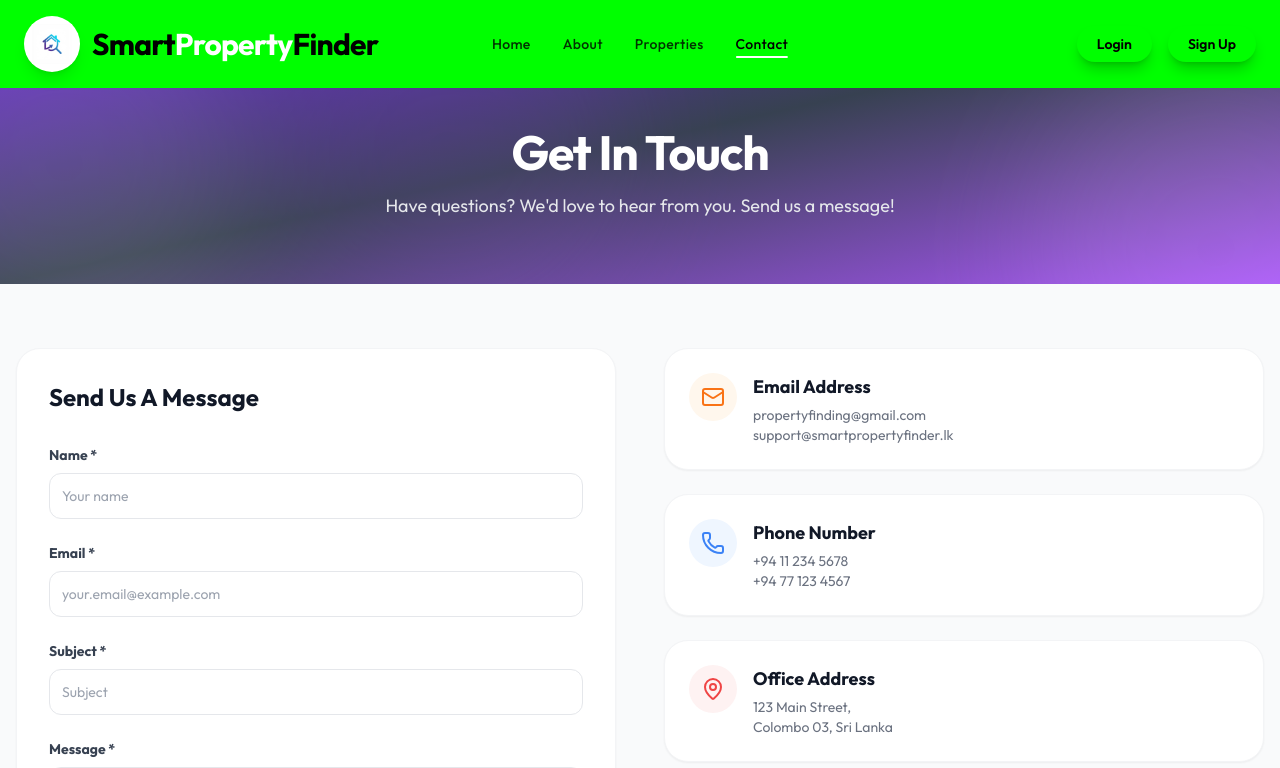
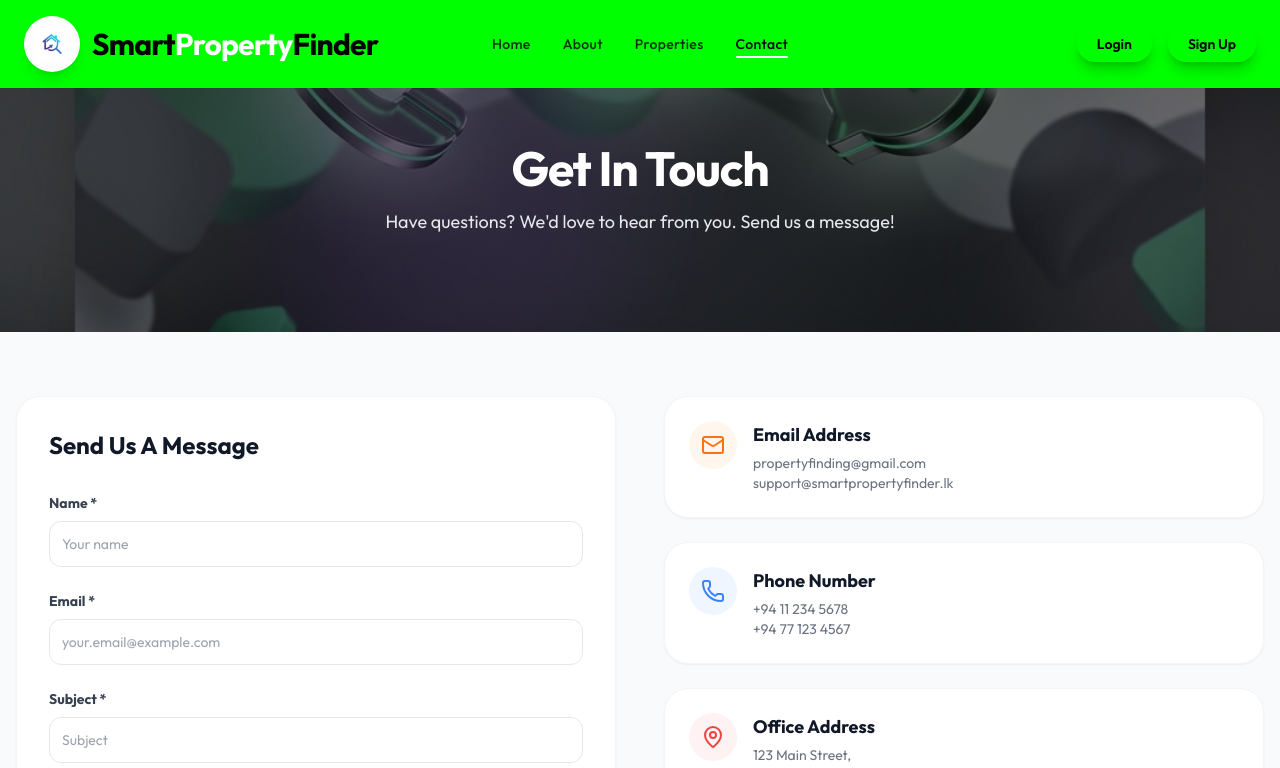
Before and after one commit to HashanHirantha/GP_one_year_project, a React (Vite) app: page /contact in a window 1280 px wide. Shown: the top 768 px of the page. Built offline with nearby package versions, Linux system fonts and the light colour scheme; the HTML template or start-up script is replaced by a standard one; a web font is replaced by a local one.

Commit message:
add contact page header image

```diff
--- a/src/pages/public/Contact.jsx
+++ b/src/pages/public/Contact.jsx
@@ -3,6 +3,7 @@ import { motion } from 'framer-motion';
 import Navbar from '../../components/common/Navbar';
 import Footer from '../../components/common/Footer';
 import { Mail, Phone, MapPin, Clock } from 'lucide-react';
+import contactHeader from '../../assets/images/contact/contact_header.png';
 
 const Contact = () => {
   return (
@@ -10,7 +11,8 @@ const Contact = () => {
       <Navbar />
 
       {/* Header Section */}
-      <div className="relative bg-gradient-to-br from-primary via-gray-700 to-secondary text-white pt-32 pb-16 text-center px-4 overflow-hidden">
+      <div className="relative pt-36 pb-24 text-center px-4 overflow-hidden bg-cover bg-center" style={{ backgroundImage: `url(${contactHeader})` }}>
+        <div className="absolute inset-0 bg-black/60 z-0"></div>
         {/* Background Decorative Elements */}
         <div className="absolute top-0 left-0 w-full h-full overflow-hidden opacity-10 pointer-events-none">
           <div className="absolute top-[-10%] left-[-10%] w-96 h-96 bg-white rounded-full mix-blend-overlay filter blur-3xl animate-blob"></div>
```
Also changed, not shown: src/assets/images/contact/contact_header.png (added).
